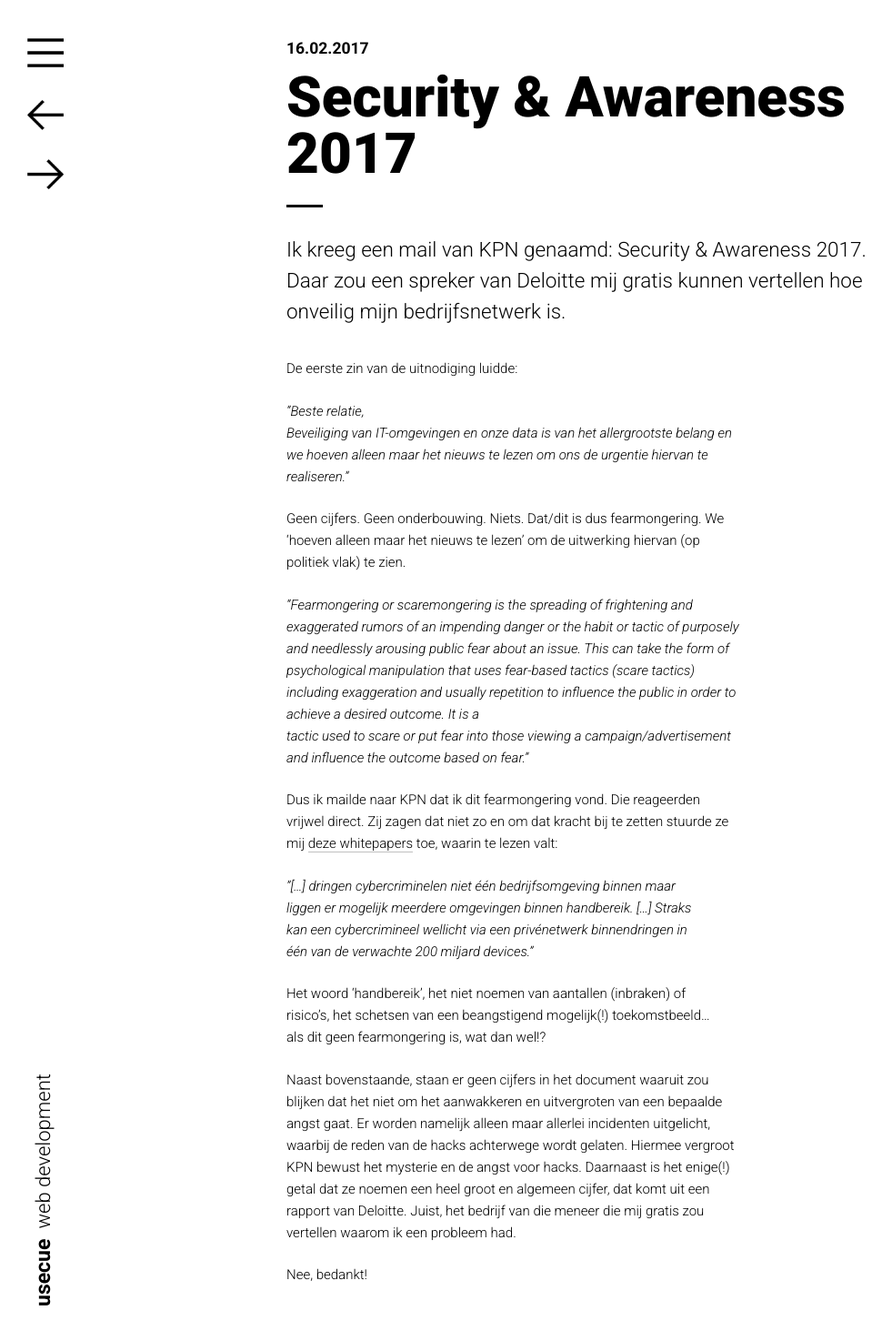
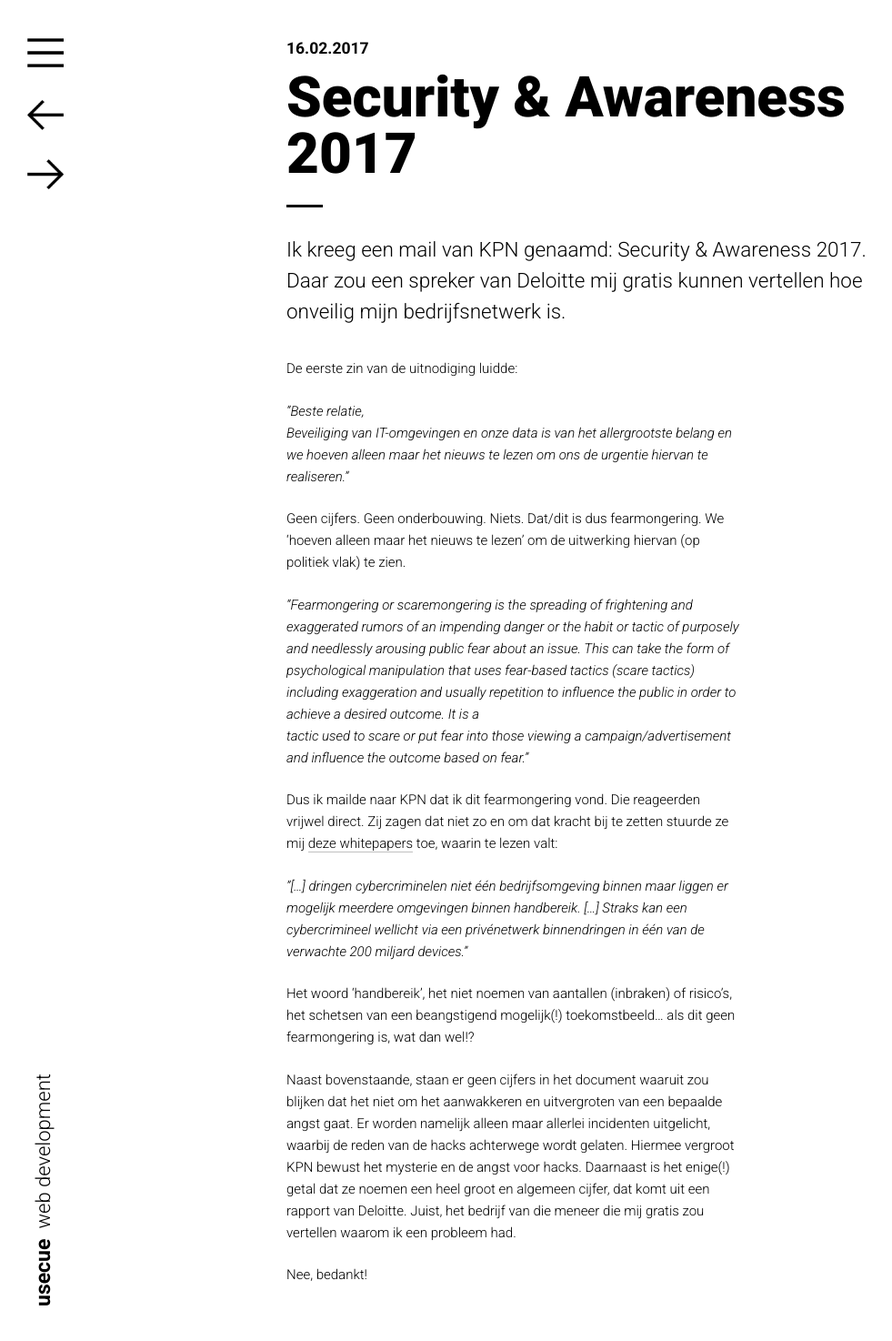
Before and after one commit to jhvanderschee/usecuewebsitenl, a Jekyll site: the page built from _posts/2017-02-16-security--awareness-2017.md, in a window 1280 px wide. Shown: the whole page at 91% size, without its empty margins (0-981 px from the left). Built offline with Jekyll 4.4.1, drawn with Linux system fonts in a browser that asks for light colours; nearby versions of some CDN libraries.

```diff
--- a/_posts/2017-02-16-security--awareness-2017.md
+++ b/_posts/2017-02-16-security--awareness-2017.md
@@ -17,14 +17,9 @@ Geen cijfers. Geen onderbouwing. Niets. Dat/dit is dus fearmongering. We 'hoeven
 
 Dus ik mailde naar KPN dat ik dit fearmongering vond. Die reageerden vrijwel direct. Zij zagen dat niet zo en om dat kracht bij te zetten stuurde ze mij [deze whitepapers](/KPN Internedservices Whitepaper -security deel 1.pdf) toe, waarin te lezen valt:
 
-*"[…] dringen cybercriminelen niet &eacute;&eacute;n bedrijfsomgeving binnen maar
-<br>liggen er mogelijk meerdere omgevingen binnen handbereik. […] Straks
-<br>kan een cybercrimineel wellicht via een priv&eacute;netwerk binnendringen in
-<br>&eacute;&eacute;n van de verwachte 200 miljard devices."*
+*"[…] dringen cybercriminelen niet &eacute;&eacute;n bedrijfsomgeving binnen maar liggen er mogelijk meerdere omgevingen binnen handbereik. […] Straks kan een cybercrimineel wellicht via een priv&eacute;netwerk binnendringen in &eacute;&eacute;n van de verwachte 200 miljard devices."*
 
-Het woord 'handbereik', het niet noemen van aantallen (inbraken) of
-<br>risico's, het schetsen van een beangstigend mogelijk(!) toekomstbeeld...
-<br>als dit geen fearmongering is, wat dan wel!?
+Het woord 'handbereik', het niet noemen van aantallen (inbraken) of risico's, het schetsen van een beangstigend mogelijk(!) toekomstbeeld... als dit geen fearmongering is, wat dan wel!?
 
 Naast bovenstaande, staan er geen cijfers in het document waaruit zou blijken dat het niet om het aanwakkeren en uitvergroten van een bepaalde angst gaat. Er worden namelijk alleen maar allerlei incidenten uitgelicht, waarbij de reden van de hacks achterwege wordt gelaten. Hiermee vergroot KPN bewust het mysterie en de angst voor hacks. Daarnaast is het enige(!) getal dat ze noemen een heel groot en algemeen cijfer, dat komt uit een rapport van Deloitte. Juist, het bedrijf van die meneer die mij gratis zou vertellen waarom ik een probleem had.
 
```
